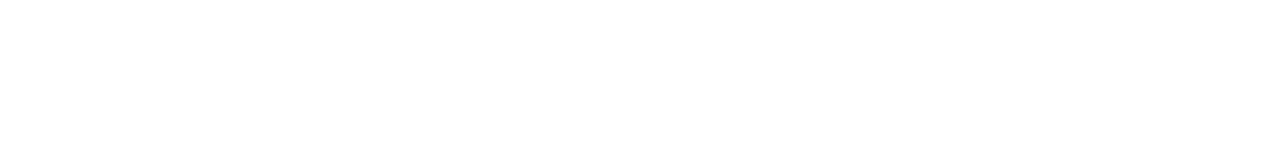
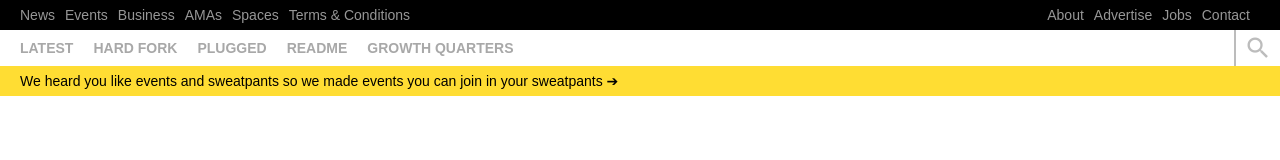
Before and after one commit to Jsalvadorpp/TNW, a plain HTML site: page index.html in a window 1280 px wide. Drawn offline with Linux system fonts and the light colour scheme.

Commit message:
add navbar

```diff
--- a/index.html
+++ b/index.html
@@ -6,9 +6,71 @@
     <meta name="author" content="Jose Peroza">
     <link rel="stylesheet" href="styles/reset.css">
     <link rel="stylesheet" href="styles/main.css">
+    <link href="https://fonts.googleapis.com/icon?family=Material+Icons" rel="stylesheet">
     <title>TNW</title>
 </head>
 <body>
 
+    <header>
+
+        <nav class='navbar'>
+
+            <div class='top-navbar'>
+
+                <ul class='left'>
+                    <li class='navbar-item'><a href='#'></a>News</li>
+                    <li class='navbar-item'><a href='#'></a>Events</li>
+                    <li class='navbar-item'><a href='#'></a>Business</li>
+                    <li class='navbar-item'><a href='#'></a>AMAs</li>
+                    <li class='navbar-item'><a href='#'></a>Spaces</li>
+                    <li class='navbar-item'><a href='#'></a>Terms & Conditions</li>
+                </ul>
+
+                <ul class='right'>
+                    <li class='navbar-item'><a href='#'></a>About</li>
+                    <li class='navbar-item'><a href='#'></a>Advertise</li>
+                    <li class='navbar-item'><a href='#'></a>Jobs</li>
+                    <li class='navbar-item'><a href='#'></a>Contact</li>
+                </ul>
+            </div>
+
+            <div class='bottom-navbar'>
+                <ul class='left'>
+                    <li class='navbar-item'><a href='#'>LATEST</a></li>
+                    <li class='navbar-item'><a href='#'>HARD FORK</a></li>
+                    <li class='navbar-item'><a href='#'>PLUGGED</a></li>
+                    <li class='navbar-item'><a href='#'></a>README</li>
+                    <li class='navbar-item'><a href='#'></a>GROWTH QUARTERS</li>
+                </ul>
+
+                <button class='search-btn right'><i class="material-icons">search</i></button>
+            </div>
+        </nav>
+
+        <div class='navbar-notice'>
+            We heard you like events and sweatpants so we made events you can join in your sweatpants ➔
+        </div>
+
+    </header>
+
+    <!-- <main class='main-articles'>
+        <article>1</article>
+        <article>2</article>
+        <article>3</article>
+    </main> -->
+
+    <section class='lastest-news'></section>
+
+    <section class='funding-section'></section>
+
+    <section class='categories'></section>
+
+    <section class='lastest-deals'></section>
+
+    <footer>
+        <div class='footer-links-wrapper'></div>
+        <div class='copyright-wrapper'></div>
+    </footer>
+
 </body>
 </html>
--- a/styles/main.css
+++ b/styles/main.css
@@ -0,0 +1,91 @@
+/** Global */
+body{
+    display: grid;
+}
+.left,
+.right{
+    display: inline-flex;
+}
+/* ******** */
+
+/* *Navigation bar */
+.top-navbar{
+    display: flex;
+    padding: 8px 20px;
+    background-color: black;
+    color: #979797;
+    justify-content: space-between;
+}
+.navbar-item{
+    margin-right: 10px;
+    font-size: 14px;
+}
+.bottom-navbar{
+    display: flex;
+    padding: 0;
+    font-weight: 600;
+    color: #a8a8a8;
+    align-items: center;
+    justify-content: space-between;
+}
+.bottom-navbar ul{
+    margin-left: 20px;
+}
+.bottom-navbar .navbar-item{
+    margin-right: 20px;
+}
+.navbar ul{
+    display: flex;
+}
+.search-btn{
+    display: flex;
+    color: #bcbcbc;
+    background: none;
+    border: none;
+    border-left: 2px solid #bcbcbc;
+    padding: 4px 8px;
+}
+.search-btn i{
+    font-size: 28px;
+}
+.navbar-notice{
+    background-color: #ffdd33;
+    padding: 8px 20px;
+    font-size: 14px;
+}
+
+
+
+
+/* *************** */
+
+
+/** Main articles */
+.main-articles{
+    display: grid;
+    grid-template-areas: "main-item sub-item1"
+                         "main-item sub-item2";
+    padding: 10px 15px;
+    background-color: gold;
+
+    gap: 10px 20px;
+}
+.main-articles article{
+    padding: 10px 10px;
+    background-color: hotpink;
+}
+.main-articles article:first-child{
+    grid-area: main-item;
+}
+.main-articles article:nth-child(2){
+    grid-area: sub-item1;
+}
+.main-articles article:nth-child(3){
+    grid-area: sub-item2;
+}
+
+
+
+
+
+/* *************** */
```
